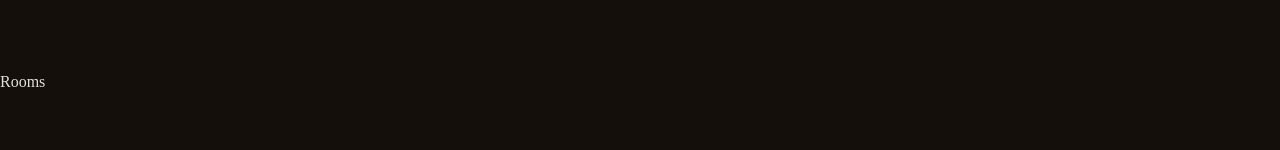
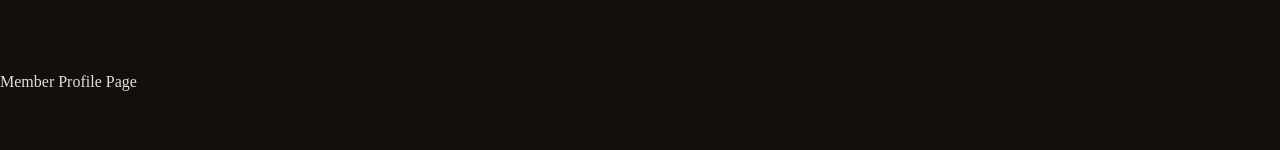
Before and after one commit to rere2133/ts30_booking_web, a Vue app: page /member/profile in a window 1280 px wide. Shown: the part 650-800 px from the top of the page. Built offline with nearby package versions, Linux system fonts and the light colour scheme.

Commit message:
refactor: page name

```diff
--- a/src/views/member/Profile.vue
+++ b/src/views/member/Profile.vue
@@ -1,5 +1,5 @@
 <template>
-  <div>Rooms</div>
+  <div>Member Profile Page</div>
 </template>
 
 <script setup lang="ts"></script>
```
